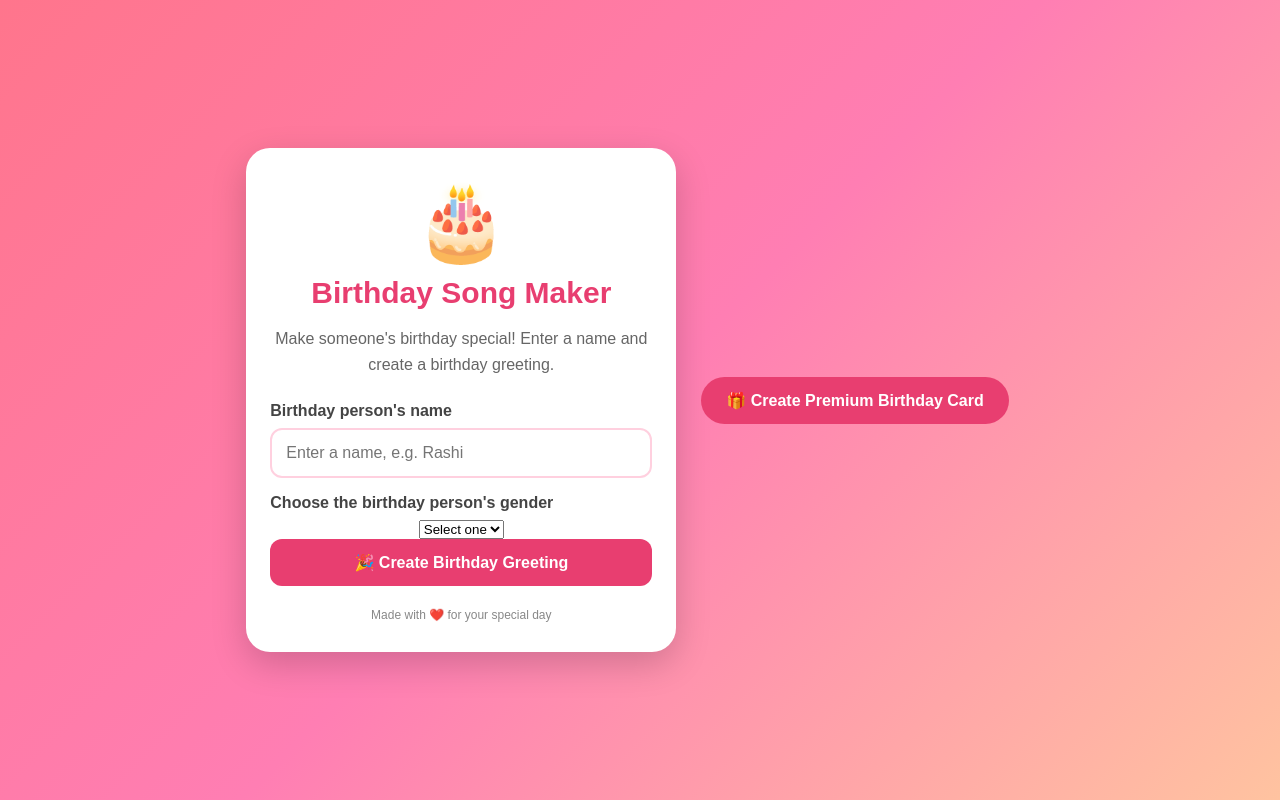
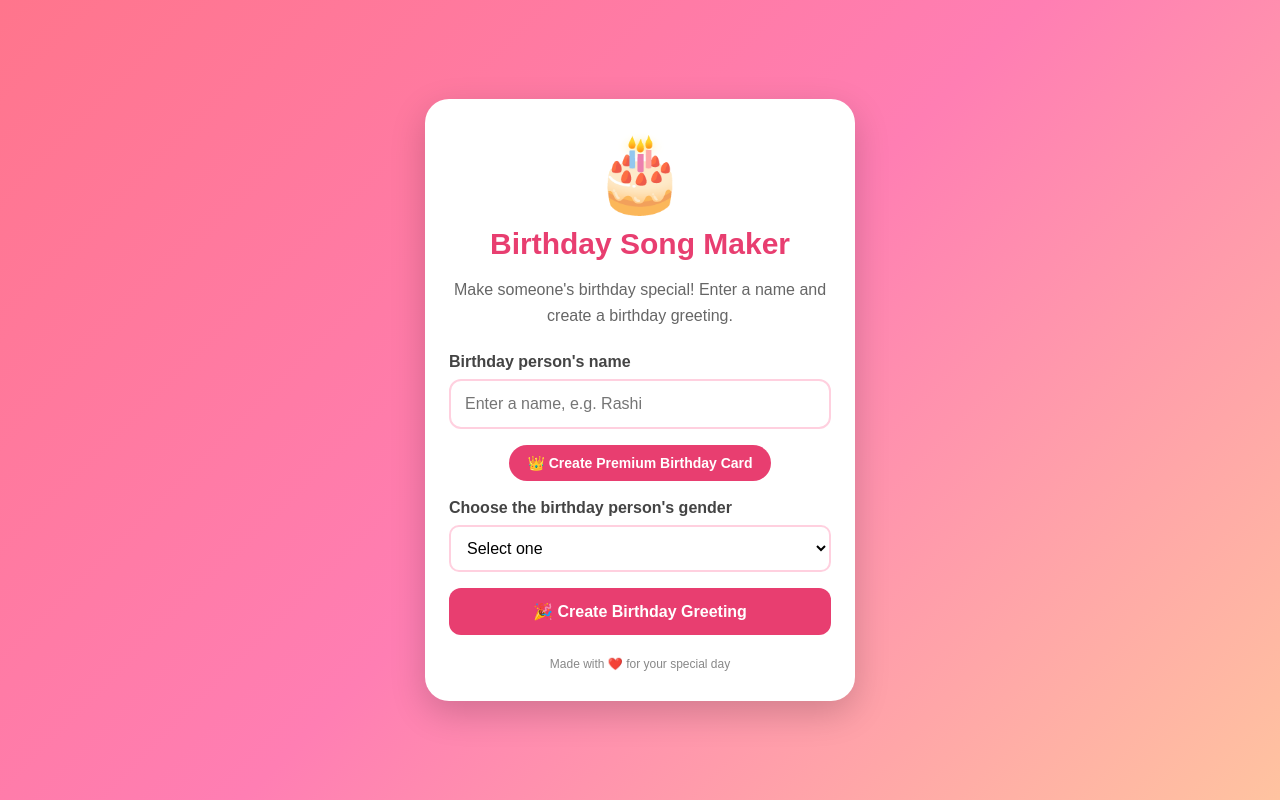
Before and after one commit to rashijii/birthday-song-maker, a Flask app: page / in a window 1280 px wide. Run offline with Flask 3, Linux system fonts and the light colour scheme.

Commit message:
Move premium card button inside birthday box

```diff
--- a/templates/index.html
+++ b/templates/index.html
@@ -9,13 +9,11 @@
     <meta name="viewport" content="width=device-width, initial-scale=1.0">
     <title>Birthday Song Maker</title>
 
-    <!-- Google tag (gtag.js) -->
     <script async src="https://www.googletagmanager.com/gtag/js?id=G-TNPDM93KJ3"></script>
     <script>
       window.dataLayer = window.dataLayer || [];
       function gtag(){dataLayer.push(arguments);}
       gtag('js', new Date());
-
       gtag('config', 'G-TNPDM93KJ3');
     </script>
 
@@ -84,6 +82,16 @@
             border-color: #e83e70;
         }
 
+        select {
+            width: 100%;
+            padding: 12px;
+            border: 2px solid #ffd0df;
+            border-radius: 10px;
+            font-size: 16px;
+            margin-bottom: 16px;
+            background: white;
+        }
+
         button {
             width: 100%;
             padding: 14px;
@@ -97,6 +105,24 @@
         }
 
         button:hover {
+            background: #c92759;
+        }
+
+        .premium-link {
+            display: inline-block;
+            width: auto;
+            max-width: 100%;
+            margin: 0 auto 18px;
+            padding: 10px 18px;
+            background: #e83e70;
+            color: white;
+            text-decoration: none;
+            border-radius: 25px;
+            font-size: 14px;
+            font-weight: bold;
+        }
+
+        .premium-link:hover {
             background: #c92759;
         }
 
@@ -132,7 +158,6 @@
             Enter a name and create a birthday greeting.
         </p>
 
-
         <form method="POST" action="/">
             <label for="name">Birthday person's name</label>
 
@@ -145,6 +170,10 @@
                 required
             >
 
+            <a href="/premium" class="premium-link">
+                👑 Create Premium Birthday Card
+            </a>
+
             <label for="gender">Choose the birthday person's gender</label>
 
             <select id="gender" name="gender" required>
@@ -155,8 +184,6 @@
 
             <button type="submit">🎉 Create Birthday Greeting</button>
         </form>
-
-
 
         {% if name %}
         <div class="message">
@@ -177,21 +204,5 @@
             Made with ❤️ for your special day
         </div>
     </div>
-
-
-<div style="text-align: center; margin: 25px;">
-    <a href="/premium" style="
-        display: inline-block;
-        background: #e83e70;
-        color: white;
-        padding: 14px 25px;
-        text-decoration: none;
-        border-radius: 25px;
-        font-weight: bold;
-    ">
-        🎁 Create Premium Birthday Card
-    </a>
-</div>
-
 </body>
 </html>
```
Lines whose indentation alone changed are shown as unchanged.
